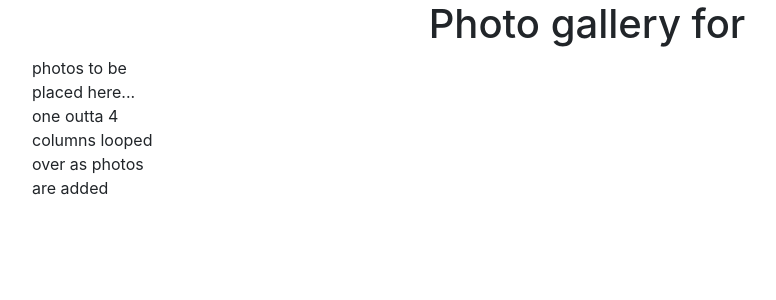
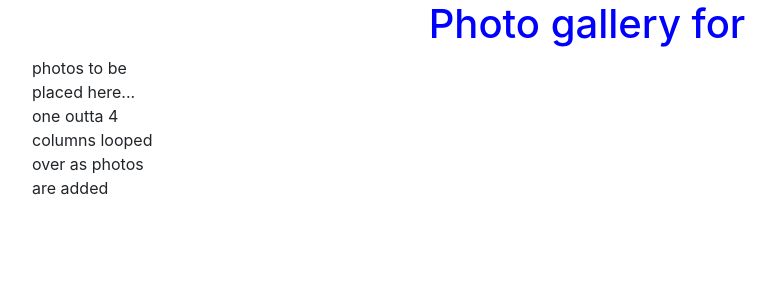
Before and after one commit to rknyra/photo-gallery, a Django app: template gallery/templates/all-photos/home.html in a window 1280 px wide. Shown: the part 56-356 px from the top of the page, without its empty margins (53-829 px from the left). Run offline with Django 3.2, Linux system fonts and the light colour scheme; the template is opened without the code that fills it, so the values that code supplies are empty; some libraries are stand-ins or nearby versions.

Commit message:
add a static folder with custom css files to allow custom styling of the web app

```diff
--- a/gallery/templates/all-photos/base.html
+++ b/gallery/templates/all-photos/base.html
@@ -13,6 +13,7 @@
 
     {% block styles %}
         {% bootstrap_css %}
+        <link rel='stylesheet' href='{% static 'css/basephotos.css'%}'>
     {% endblock %}
 </head>
 
--- a/photo_gallery/settings.py
+++ b/photo_gallery/settings.py
@@ -120,3 +120,6 @@
 # https://docs.djangoproject.com/en/1.11/howto/static-files/
 
 STATIC_URL = '/static/'
+STATICFILES_DIRS = [
+    os.path.join(BASE_DIR, 'static'),
+]
--- /dev/null
+++ b/static/css/basephotos.css
@@ -0,0 +1,3 @@
+h1 {
+    color: blue;
+}
```
